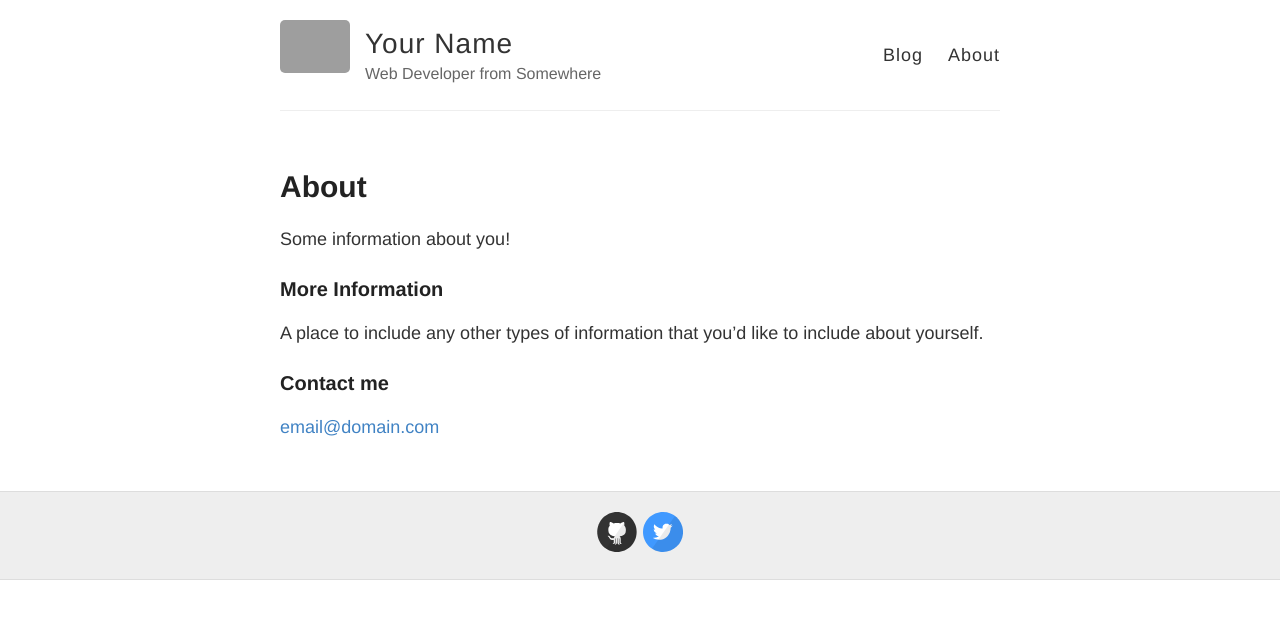
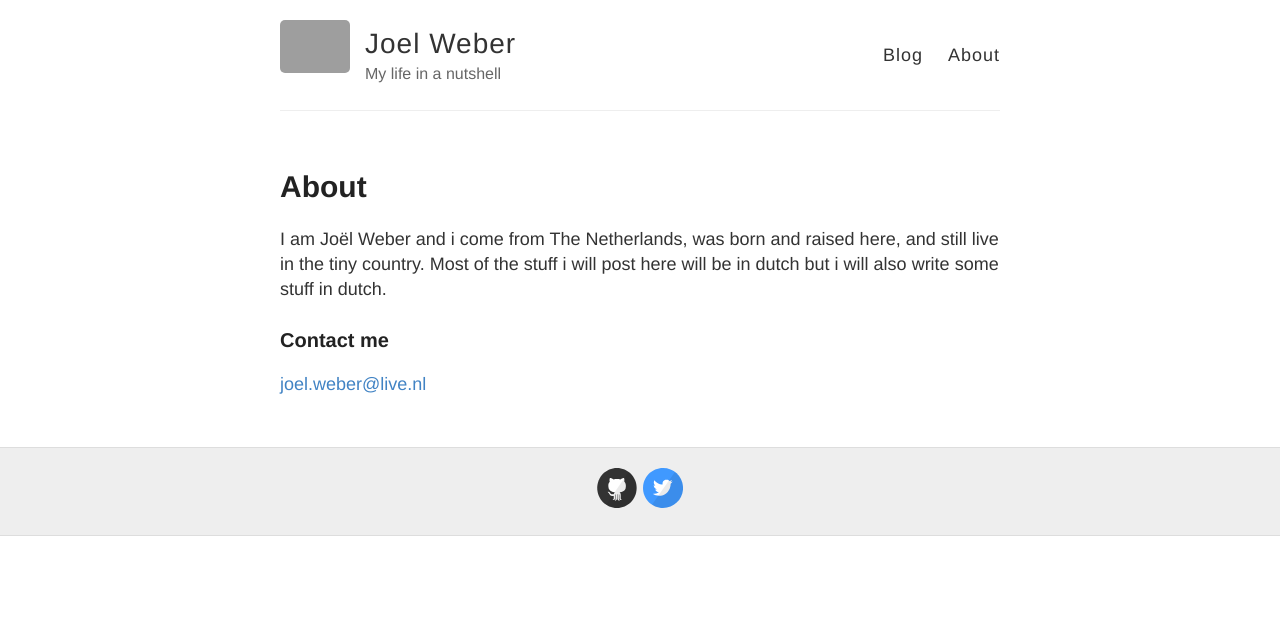
Before and after one commit to BuzzPrograms/BuzzPrograms.github.io, a Jekyll site: the page built from about.md, in a window 1280 px wide. Shown: the top 619 px of the page. Built offline with Jekyll 4.4.1, drawn with Linux system fonts in a browser that asks for light colours; grey boxes are pictures that could not be loaded.

Commit message:
Changed some settings

```diff
--- a/_config.yml
+++ b/_config.yml
@@ -3,10 +3,10 @@
 #
 
 # Name of your site (displayed in the header)
-name: Your Name
+name: Joel Weber
 
 # Short bio or description (displayed in the header)
-description: Web Developer from Somewhere
+description: My life in a nutshell
 
 # URL of your avatar or profile pic (you could use your GitHub profile pic)
 avatar: https://raw.githubusercontent.com/barryclark/jekyll-now/master/images/jekyll-logo.png
@@ -26,7 +26,7 @@ footer-links:
   linkedin:
   pinterest:
   rss: # just type anything here for a working RSS icon
-  twitter: jekyllrb
+  twitter: buzzzzie
   stackoverflow: # your stackoverflow profile, e.g. "users/50476/bart-kiers"
   youtube: # channel/<your_long_string> or user/<user-name>
   googleplus: # anything in your profile username that comes after plus.google.com/
@@ -41,7 +41,7 @@ google_analytics:
 
 # Your website URL (e.g. http://barryclark.github.io or http://www.barryclark.co)
 # Used for Sitemap.xml and your RSS feed
-url:
+url: joelweber.nl
 
 # If you're hosting your site at a Project repository on GitHub pages
 # (http://yourusername.github.io/repository-name)
--- a/about.md
+++ b/about.md
@@ -4,12 +4,9 @@ title: About
 permalink: /about/
 ---
 
-Some information about you!
-
-### More Information
-
-A place to include any other types of information that you'd like to include about yourself.
+I am Joël Weber and i come from The Netherlands, was born and raised here, and still live in the tiny country.
+Most of the stuff i will post here will be in dutch but i will also write some stuff in dutch.
 
 ### Contact me
 
-[email@domain.com](mailto:email@domain.com)
+[joel.weber@live.nl](mailto:joel.weber@live.nl)
```
Also changed, not shown: README.md.
